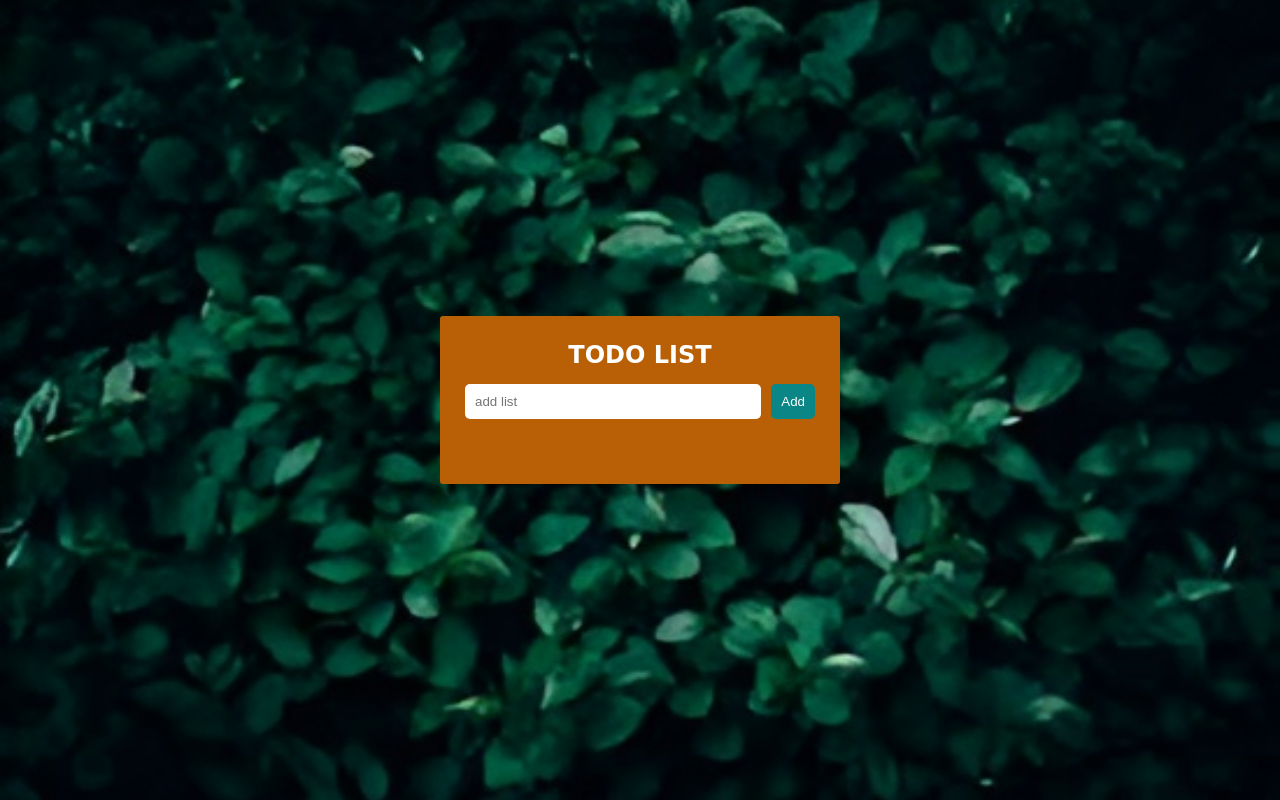
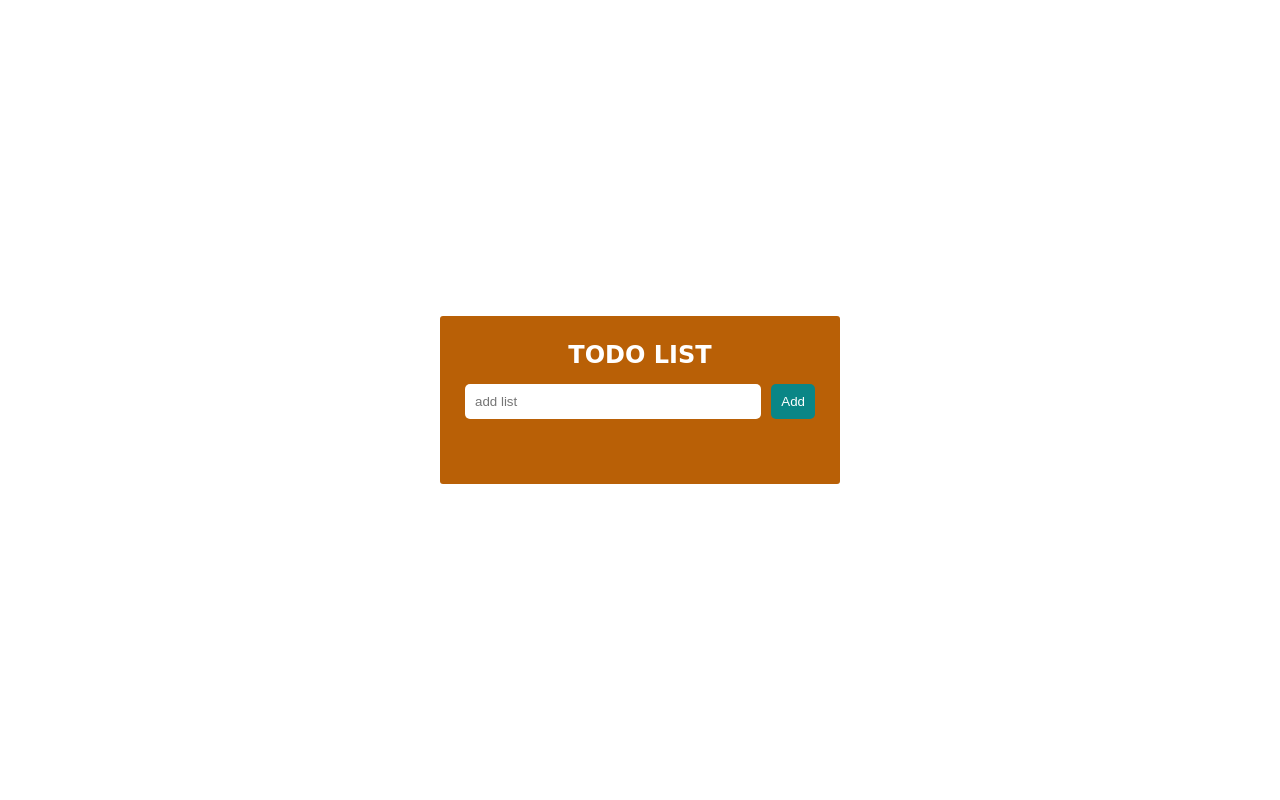
Before and after one commit to Mina-Shah/100-JS-Projects, a plain HTML site: page 01-todo-list/todo-list.html in a window 1280 px wide. Drawn offline with Linux system fonts and the light colour scheme.

Commit message:
bg removed

```diff
--- a/01-todo-list/todo-list.css
+++ b/01-todo-list/todo-list.css
@@ -4,13 +4,6 @@
   padding: 0;
 }
 
-body{
-  background-image: url("bg.jpeg");  /* update path if image is in a folder */
-  background-size: cover;
-  background-position: center;
-  background-repeat: no-repeat;
-  max-height: 100vh;
-}
 
 section {
   display: flex;
```
Also changed, not shown: 01-todo-list/bg.jpeg (deleted), 1 other file.
